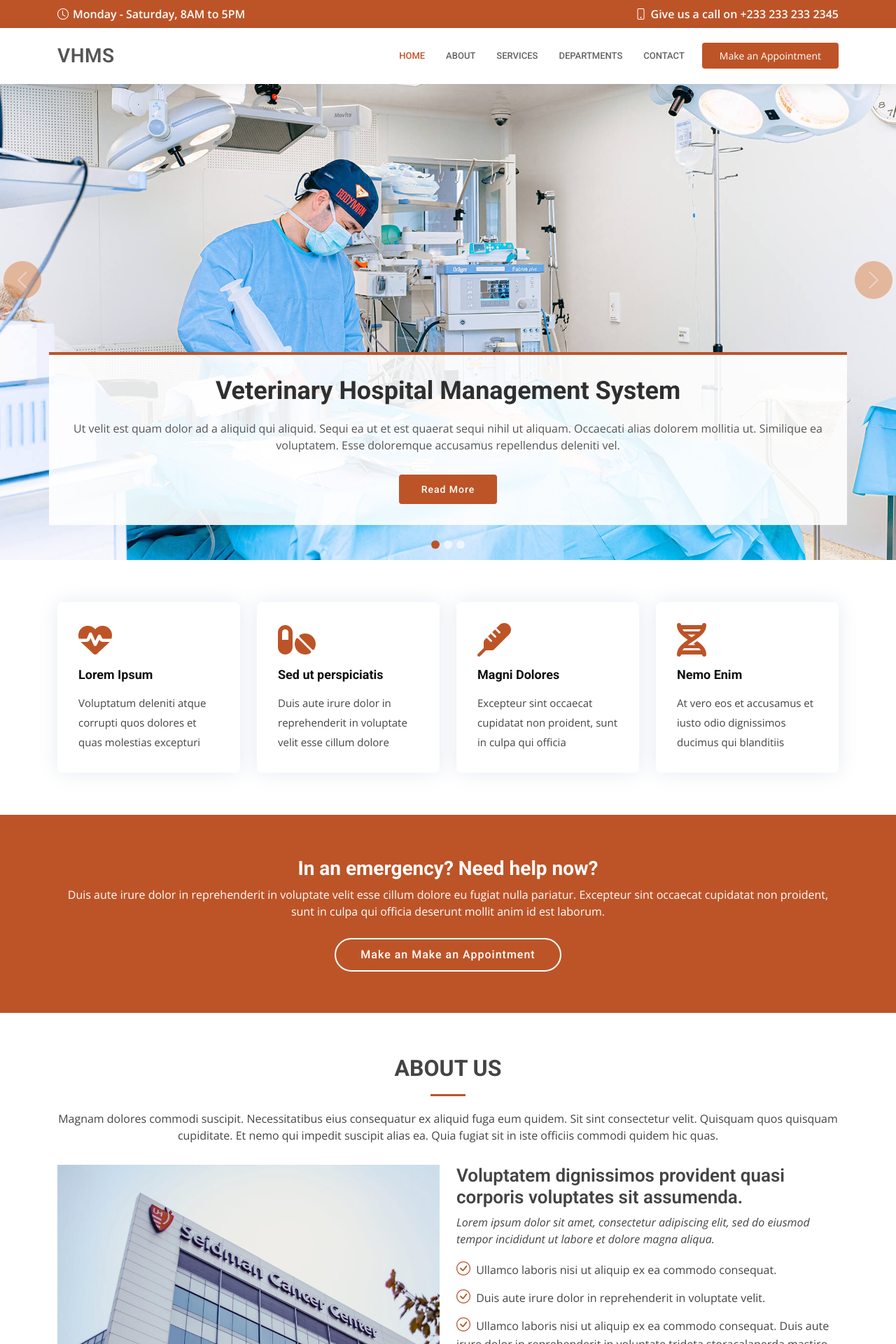
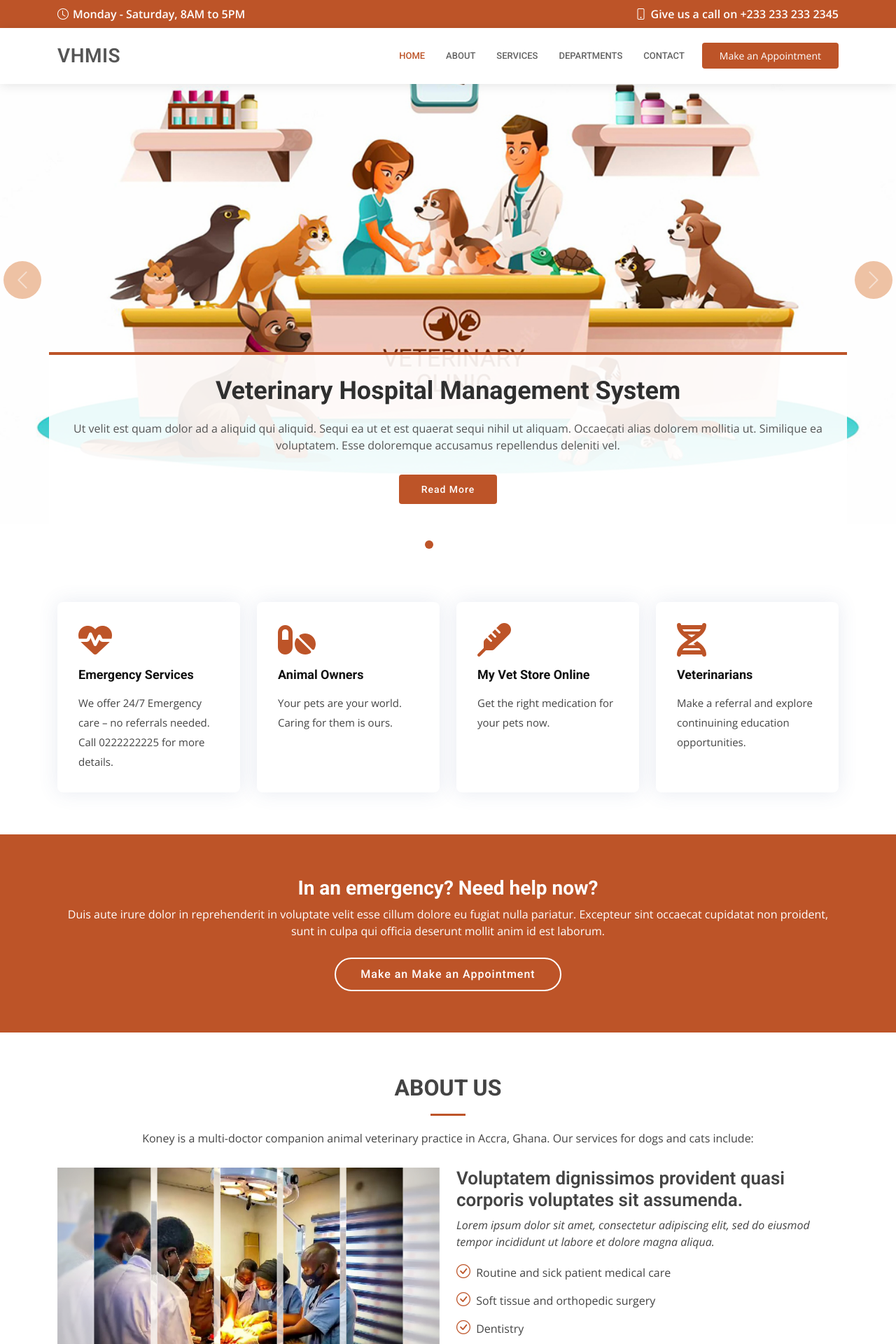
Before and after one commit to johntovor/vhms-repo, a Django app: page / in a window 1280 px wide. Shown: the top 1920 px of the page at 70% size. Run offline with Django 4.2, Linux system fonts and the light colour scheme; some libraries are stand-ins or nearby versions.

Commit message:
ui update

```diff
--- a/templates/core/index.html
+++ b/templates/core/index.html
@@ -14,7 +14,7 @@
     <div class="carousel-inner" role="listbox">
 
       <!-- Slide 1 -->
-      <div class="carousel-item active" style="background-image: url({% static 'core/assets/img/slide/slide-1.jpg' %})">
+      <div class="carousel-item active" style="background-image: url({% static 'core/assets/img/slide/slider-4.jpg' %})">
         <div class="container">
           <h2>Veterinary Hospital Management System</span></h2>
           <p>Ut velit est quam dolor ad a aliquid qui aliquid. Sequi ea ut et est quaerat sequi nihil ut
@@ -25,9 +25,18 @@
       </div>
 
       <!-- Slide 2 -->
-      <div class="carousel-item" style="background-image: url({% static 'core/assets/img/slide/slide-2.jpg' %})">
+      <div class="carousel-item" style="background-image: url({% static 'core/assets/img/slide/slider-2.jpg' %})">
         <div class="container">
-          <h2>Lorem Ipsum Dolor</h2>
+          <h2>Putting Your Pets First</h2>
+          <p>When your pet needs specialized care, you don’t settle for anything less than the best. Neither do we.</p>
+          <a href="#about" class="btn-get-started scrollto">Read More</a>
+        </div>
+      </div>
+
+      <!-- Slide 3 -->
+      <div class="carousel-item" style="background-image: url({% static 'core/assets/img/slide/slider-3.jpg' %})">
+        <div class="container">
+          <h2>Sequi ea ut et est quaerat</h2>
           <p>Ut velit est quam dolor ad a aliquid qui aliquid. Sequi ea ut et est quaerat sequi nihil ut
             aliquam. Occaecati alias dolorem mollitia ut. Similique ea voluptatem. Esse doloremque
             accusamus repellendus deleniti vel.</p>
@@ -35,8 +44,8 @@
         </div>
       </div>
 
-      <!-- Slide 3 -->
-      <div class="carousel-item" style="background-image: url({% static 'core/assets/img/slide/slide-3.jpg' %})">
+      <!-- Slide 4 -->
+      <div class="carousel-item" style="background-image: url({% static 'core/assets/img/slide/slider-1.jpg' %})">
         <div class="container">
           <h2>Sequi ea ut et est quaerat</h2>
           <p>Ut velit est quam dolor ad a aliquid qui aliquid. Sequi ea ut et est quaerat sequi nihil ut
@@ -69,36 +78,32 @@
         <div class="col-md-6 col-lg-3 d-flex align-items-stretch mb-5 mb-lg-0">
           <div class="icon-box" data-aos="fade-up" data-aos-delay="100">
             <div class="icon"><i class="fas fa-heartbeat"></i></div>
-            <h4 class="title"><a href="">Lorem Ipsum</a></h4>
-            <p class="description">Voluptatum deleniti atque corrupti quos dolores et quas molestias
-              excepturi</p>
+            <h4 class="title"><a href="">Emergency Services</a></h4>
+            <p class="description">We offer 24/7 Emergency care – no referrals needed. Call 0222222225 for more details.</p>
           </div>
         </div>
 
         <div class="col-md-6 col-lg-3 d-flex align-items-stretch mb-5 mb-lg-0">
           <div class="icon-box" data-aos="fade-up" data-aos-delay="200">
             <div class="icon"><i class="fas fa-pills"></i></div>
-            <h4 class="title"><a href="">Sed ut perspiciatis</a></h4>
-            <p class="description">Duis aute irure dolor in reprehenderit in voluptate velit esse cillum
-              dolore</p>
+            <h4 class="title"><a href="">Animal Owners</a></h4>
+            <p class="description">Your pets are your world. Caring for them is ours.</p>
           </div>
         </div>
 
         <div class="col-md-6 col-lg-3 d-flex align-items-stretch mb-5 mb-lg-0">
           <div class="icon-box" data-aos="fade-up" data-aos-delay="300">
             <div class="icon"><i class="fas fa-thermometer"></i></div>
-            <h4 class="title"><a href="">Magni Dolores</a></h4>
-            <p class="description">Excepteur sint occaecat cupidatat non proident, sunt in culpa qui
-              officia</p>
+            <h4 class="title"><a href="">My Vet Store Online</a></h4>
+            <p class="description">Get the right medication for your pets now.</p>
           </div>
         </div>
 
         <div class="col-md-6 col-lg-3 d-flex align-items-stretch mb-5 mb-lg-0">
           <div class="icon-box" data-aos="fade-up" data-aos-delay="400">
             <div class="icon"><i class="fas fa-dna"></i></div>
-            <h4 class="title"><a href="">Nemo Enim</a></h4>
-            <p class="description">At vero eos et accusamus et iusto odio dignissimos ducimus qui
-              blanditiis</p>
+            <h4 class="title"><a href="">Veterinarians</a></h4>
+            <p class="description">Make a referral and explore continuining education opportunities.</p>
           </div>
         </div>
 
@@ -128,14 +133,14 @@
 
       <div class="section-title">
         <h2>About Us</h2>
-        <p>Magnam dolores commodi suscipit. Necessitatibus eius consequatur ex aliquid fuga eum quidem. Sit
-          sint consectetur velit. Quisquam quos quisquam cupiditate. Et nemo qui impedit suscipit alias
-          ea. Quia fugiat sit in iste officiis commodi quidem hic quas.</p>
+        <p>
+          Koney is a multi-doctor companion animal veterinary practice in Accra, Ghana. Our services for dogs and cats include:
+        </p>
       </div>
 
       <div class="row">
         <div class="col-lg-6" data-aos="fade-right">
-          <img src="{% static 'core/assets/img/about.jpg' %}" class="img-fluid" alt="">
+          <img src="{% static 'core/assets/img/about-2.jpg' %}" class="img-fluid" alt="">
         </div>
         <div class="col-lg-6 pt-4 pt-lg-0 content" data-aos="fade-left">
           <h3>Voluptatem dignissimos provident quasi corporis voluptates sit assumenda.</h3>
@@ -145,20 +150,19 @@
             magna aliqua.
           </p>
           <ul>
-            <li><i class="bi bi-check-circle"></i> Ullamco laboris nisi ut aliquip ex ea commodo
-              consequat.</li>
-            <li><i class="bi bi-check-circle"></i> Duis aute irure dolor in reprehenderit in voluptate
-              velit.</li>
-            <li><i class="bi bi-check-circle"></i> Ullamco laboris nisi ut aliquip ex ea commodo
-              consequat. Duis aute irure dolor in reprehenderit in voluptate trideta storacalaperda
-              mastiro dolore eu fugiat nulla pariatur.</li>
+            <li><i class="bi bi-check-circle"></i> Routine and sick patient medical care</li>
+            <li><i class="bi bi-check-circle"></i> Soft tissue and orthopedic surgery</li>
+            <li><i class="bi bi-check-circle"></i> Dentistry</li>
+            <li><i class="bi bi-check-circle"> </i> Digital radiography</li>
+            <li><i class="bi bi-check-circle"> </i> In-house and reference laboratory testing</li>
           </ul>
           <p>
-            Ullamco laboris nisi ut aliquip ex ea commodo consequat. Duis aute irure dolor in
-            reprehenderit in voluptate
-            velit esse cillum dolore eu fugiat nulla pariatur. Excepteur sint occaecat cupidatat non
-            proident, sunt in
-            culpa qui officia deserunt mollit anim id est laborum
+            We strive to tailor each treatment plan to the individual needs of the owner and pet at an affordable cost. <br>
+            Koney has been supported by a diverse and loyal clientele who, each day, teach us the art of caregiving, devotion, and
+            trust. Our pet owners have patiently encouraged us through a four-year transition as we have evolved into a modern
+            practice in a beautiful new facility. The physical change has been enormous, but we remain committed to a practice
+            philosophy that the Koney staff and clients have developed together over many years: to provide the best patient care in
+            a compassionate, enjoyable learning environment.
           </p>
         </div>
       </div>
@@ -311,9 +315,7 @@
 
       <div class="section-title">
         <h2>Make an Appointment</h2>
-        <p>Magnam dolores commodi suscipit. Necessitatibus eius consequatur ex aliquid fuga eum quidem. Sit
-          sint consectetur velit. Quisquam quos quisquam cupiditate. Et nemo qui impedit suscipit alias
-          ea. Quia fugiat sit in iste officiis commodi quidem hic quas.</p>
+        <p>Are you in an emergency help? Make an emergency appointment now and get immediate care for your pet 24/7.</p>
       </div>
 
       <form action="forms/appointment.php" method="post" role="form" class="php-email-form" data-aos="fade-up"
--- a/templates/snippets/_header.html
+++ b/templates/snippets/_header.html
@@ -5,7 +5,7 @@
 
         <!-- <a href="index.html" class="logo me-auto"><img src="{% static 'core/assets/img/logo.png' %}" alt=""></a> -->
         <!-- Uncomment below if you prefer to use an image logo -->
-        <h1 class="logo me-auto"><a href="index.html">VHMS</a></h1>
+        <h1 class="logo me-auto"><a href="index.html">VHMIS</a></h1>
 
         <nav id="navbar" class="navbar order-last order-lg-0">
             <ul>
```
Also changed, not shown: static/core/assets/img/about-2.jpg (added), static/core/assets/img/slide/slider-1.jpg (added), static/core/assets/img/slide/slider-2.jpg (added), static/core/assets/img/slide/slider-3.jpg (added), static/core/assets/img/slide/slider-4.jpg (added), 5 other files.
